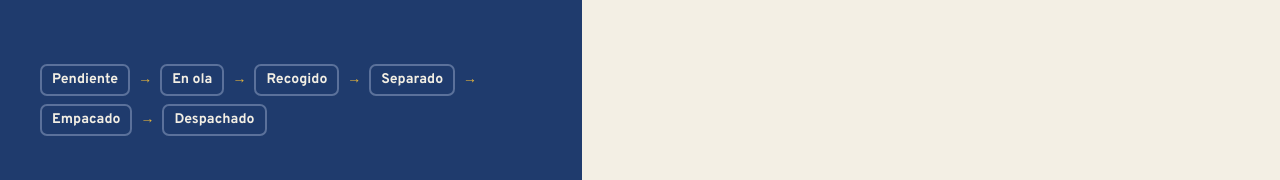
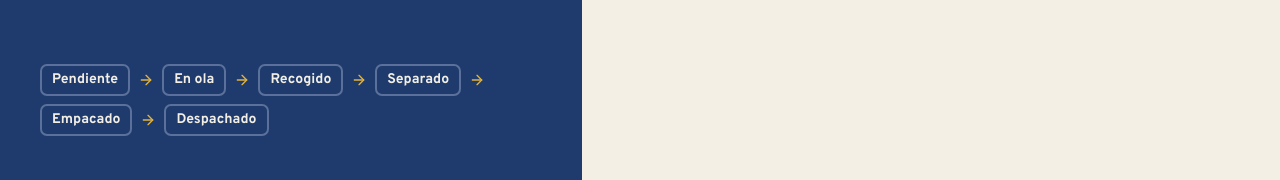
Before and after one commit to DiGround-s/VManqueWMS, a Next.js app: page /login in a window 1280 px wide. Shown: the part 616-796 px from the top of the page. Built offline with nearby package versions, Linux system fonts and the light colour scheme; a web font is replaced by a local one.

Commit message:
fix: drop dialog shadow and use icon arrows on login

```diff
--- a/src/app/(auth)/login/page.tsx
+++ b/src/app/(auth)/login/page.tsx
@@ -1,3 +1,4 @@
+import { ArrowRight } from "lucide-react";
 import { LoginForm } from "@/features/auth/login-form";
 import { Wordmark } from "@/components/wordmark";
 import { ThemeToggle } from "@/components/theme-toggle";
@@ -20,7 +21,7 @@ export default async function LoginPage({ searchParams }: { searchParams: Promis
           {STEPS.map((s, i) => (
             <li key={s} className="flex items-center gap-2 text-sm font-bold">
               <span className="rounded-md border-2 border-rail-muted/40 px-2.5 py-1">{s}</span>
-              {i < STEPS.length - 1 && <span className="text-yellow" aria-hidden>→</span>}
+              {i < STEPS.length - 1 && <ArrowRight className="size-4 text-yellow" aria-hidden />}
             </li>
           ))}
         </ol>
--- a/src/components/ui/dialog.tsx
+++ b/src/components/ui/dialog.tsx
@@ -23,7 +23,7 @@ export function Dialog({ open, onClose, title, children, side, className }: { op
         onClose();
       }}
       className={cn(
-        "border-2 border-border-strong bg-panel text-text p-0 shadow-[0_24px_60px_-12px_rgb(14_21_37/0.45)]",
+        "border-2 border-border-strong bg-panel text-text p-0",
         side ? "ml-auto mr-0 h-dvh max-h-dvh w-full max-w-lg rounded-none border-y-0 border-r-0" : "m-auto w-[calc(100%-2rem)] max-w-lg rounded-xl",
         className,
       )}
```
